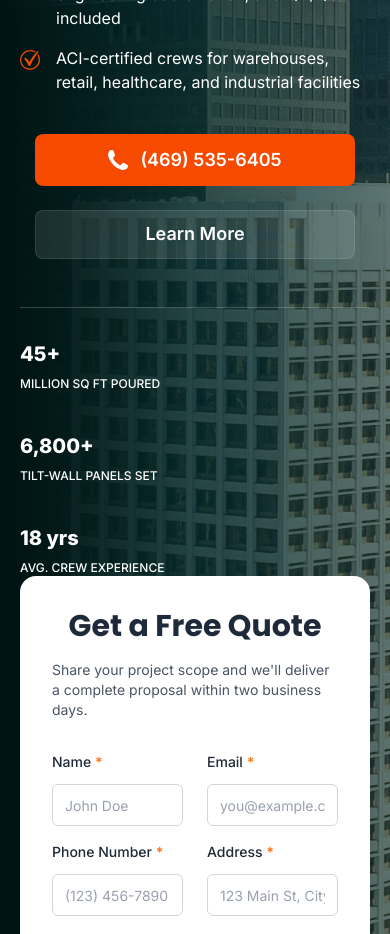
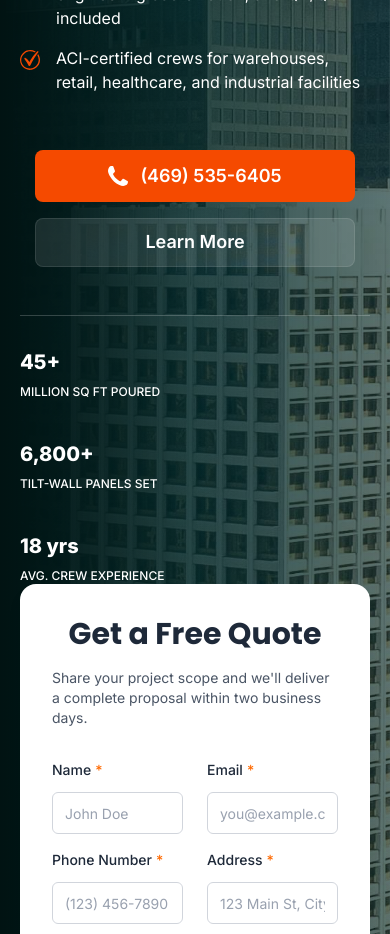
Before and after one commit to fahimurReza/site-template-gmbkingdom, a Next.js app: page / in a window 390 px wide. Shown: the part 780-1714 px from the top of the page. Built offline with nearby package versions, Linux system fonts and the light colour scheme.

Commit message:
(ui): responsive-Hero-08

```diff
--- a/app/(home)/components/hero-section/CallToAction.tsx
+++ b/app/(home)/components/hero-section/CallToAction.tsx
@@ -3,7 +3,7 @@ import Button from "@/components/ui/Button";
 
 const CallToAction = () => {
   return (
-    <div className="flex flex-col sm:flex-row gap-6 sm:gap-10 mt-10 md:mt-14 items-center justify-center">
+    <div className="flex flex-col sm:flex-row gap-4 sm:gap-10 mt-14 items-center justify-center">
       <CallButton
         variant="primary"
         className="w-full sm:w-64 max-w-xs"
```
